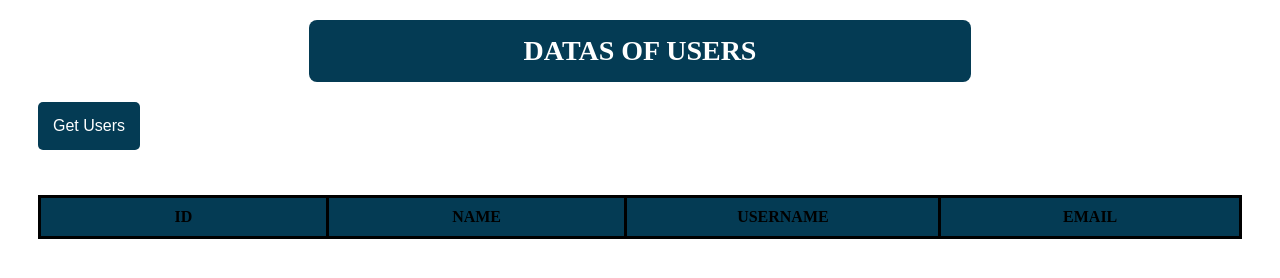
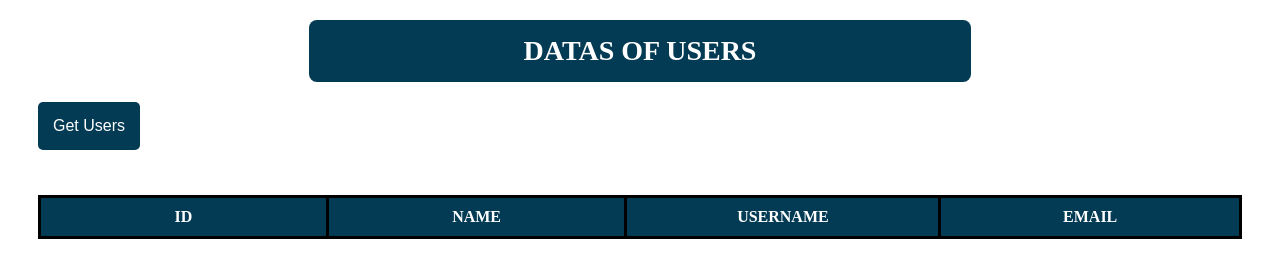
Before and after one commit to theerthabiju/apiusertable, a plain HTML site: page index.html in a window 1280 px wide. Drawn offline with nearby package versions, Linux system fonts and the light colour scheme.

Commit message:
Update index.html

```diff
--- a/index.html
+++ b/index.html
@@ -4,7 +4,7 @@
     <meta charset="UTF-8">
     <meta name="viewport" content="width=device-width, initial-scale=1.0">
     <title>Table</title>
-    <link rel="stylesheet" href="/assets/css/style.css">
+    <link rel="stylesheet" href="assets/css/style.css">
 </head>
 <body>
 <div>
@@ -13,10 +13,10 @@
     <table class="table">
         <thead >
             <tr>
-                <th style="color: black;">ID</th>
-                <th style="color: black;">NAME</th>
-                <th style="color: black;">USERNAME</th>
-                <th style="color: black;">EMAIL</th>
+                <th >ID</th>
+                <th >NAME</th>
+                <th>USERNAME</th>
+                <th >EMAIL</th>
             </tr>
         </thead>
         <tbody id="databody"></tbody>
@@ -26,7 +26,7 @@
 
 
     <script src="https://code.jquery.com/jquery-3.6.0.min.js"></script>
-    <script src="/assets/js/script.js"></script>
+    <script src="assets/js/script.js"></script>
 
 
 </body>
```
